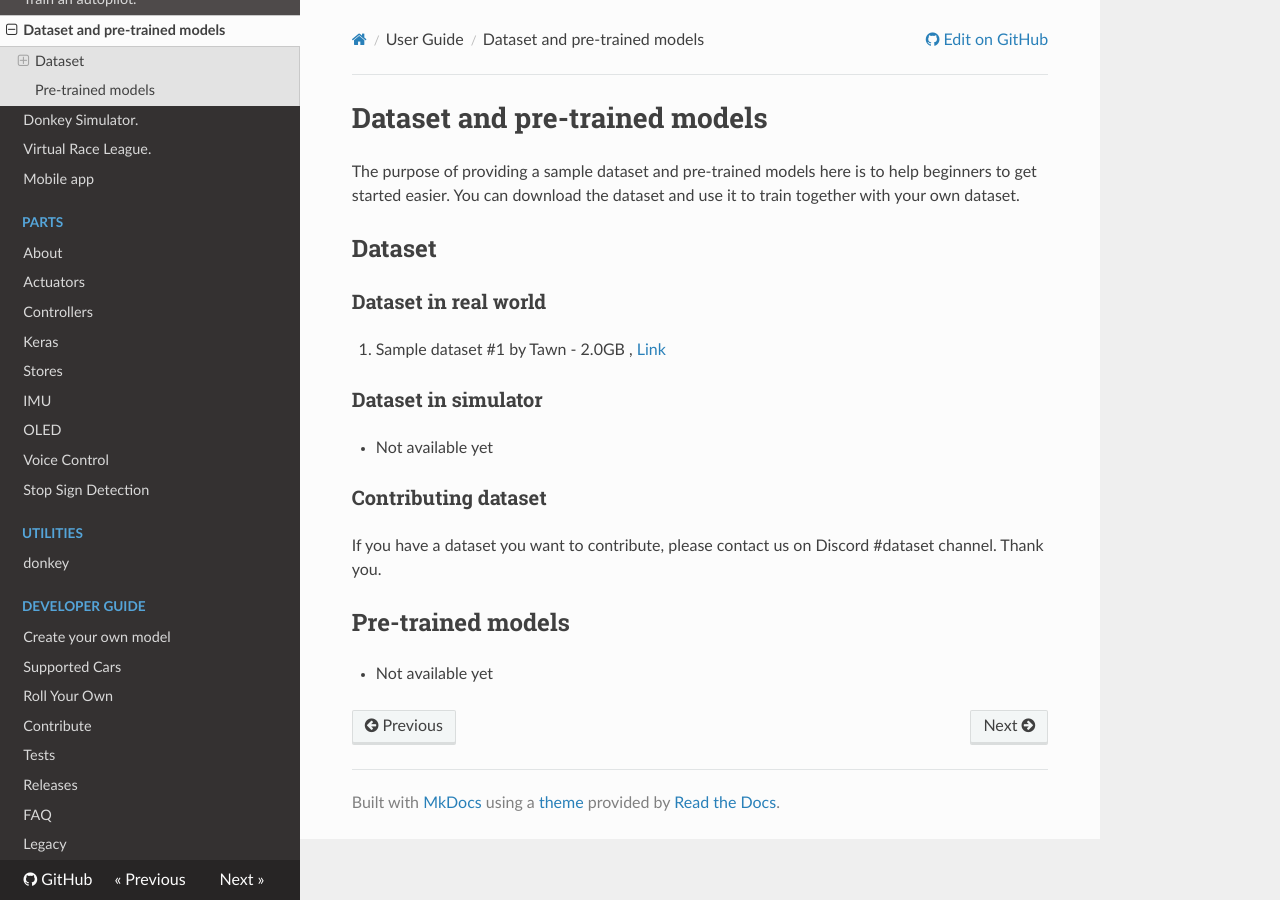
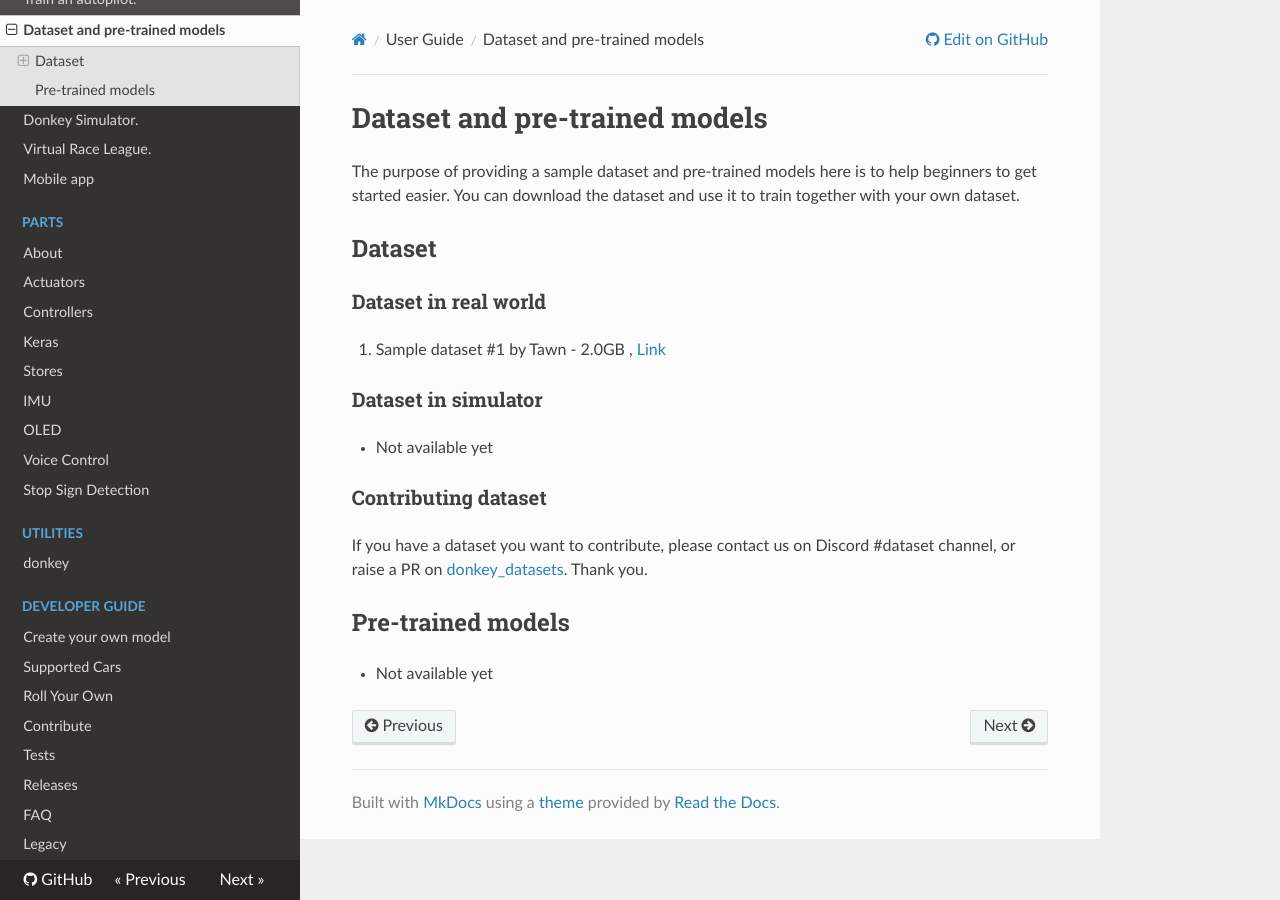
Before and after one commit to autorope/donkeydocs, an MkDocs documentation site: the page built from docs/guide/dataset_pretrained_models.md, in a window 1280 px wide. Built offline with MkDocs 1.6.1, drawn with Linux system fonts in a browser that asks for light colours; nearby versions of some CDN libraries; old or Windows-style settings are respelled for this version of MkDocs.

Commit message:
Update link to new dataset repo.

```diff
--- a/docs/guide/dataset_pretrained_models.md
+++ b/docs/guide/dataset_pretrained_models.md
@@ -7,7 +7,7 @@ The purpose of providing a sample dataset and pre-trained models here is to help
 
 ### Dataset in real world
 
-1. Sample dataset #1 by Tawn - 2.0GB , [Link](https://drive.google.com/file/d/13dXSoHx6YpTvesdyUMe6o_ZfyYTYlfaK/view?usp=sharing)
+1. Sample dataset #1 by Tawn - 2.0GB , [Link](https://github.com/autorope/donkey_datasets)
 
 ### Dataset in simulator
 
@@ -16,7 +16,7 @@ The purpose of providing a sample dataset and pre-trained models here is to help
 
 ### Contributing dataset
 
-If you have a dataset you want to contribute, please contact us on Discord #dataset channel. Thank you.
+If you have a dataset you want to contribute, please contact us on Discord #dataset channel, or raise a PR on [donkey_datasets](https://github.com/autorope/donkey_datasets). Thank you.
 
 
 ## Pre-trained models
```
